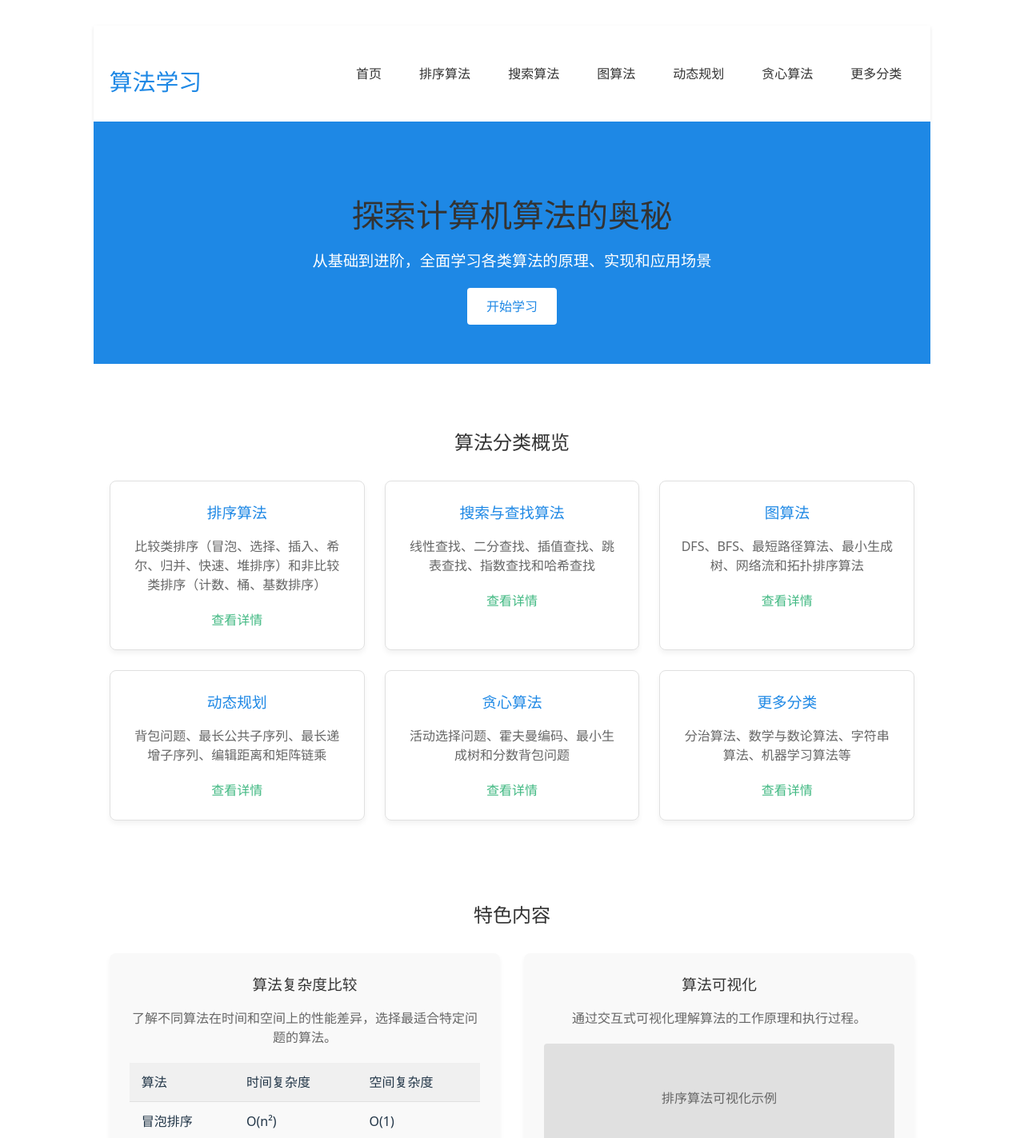
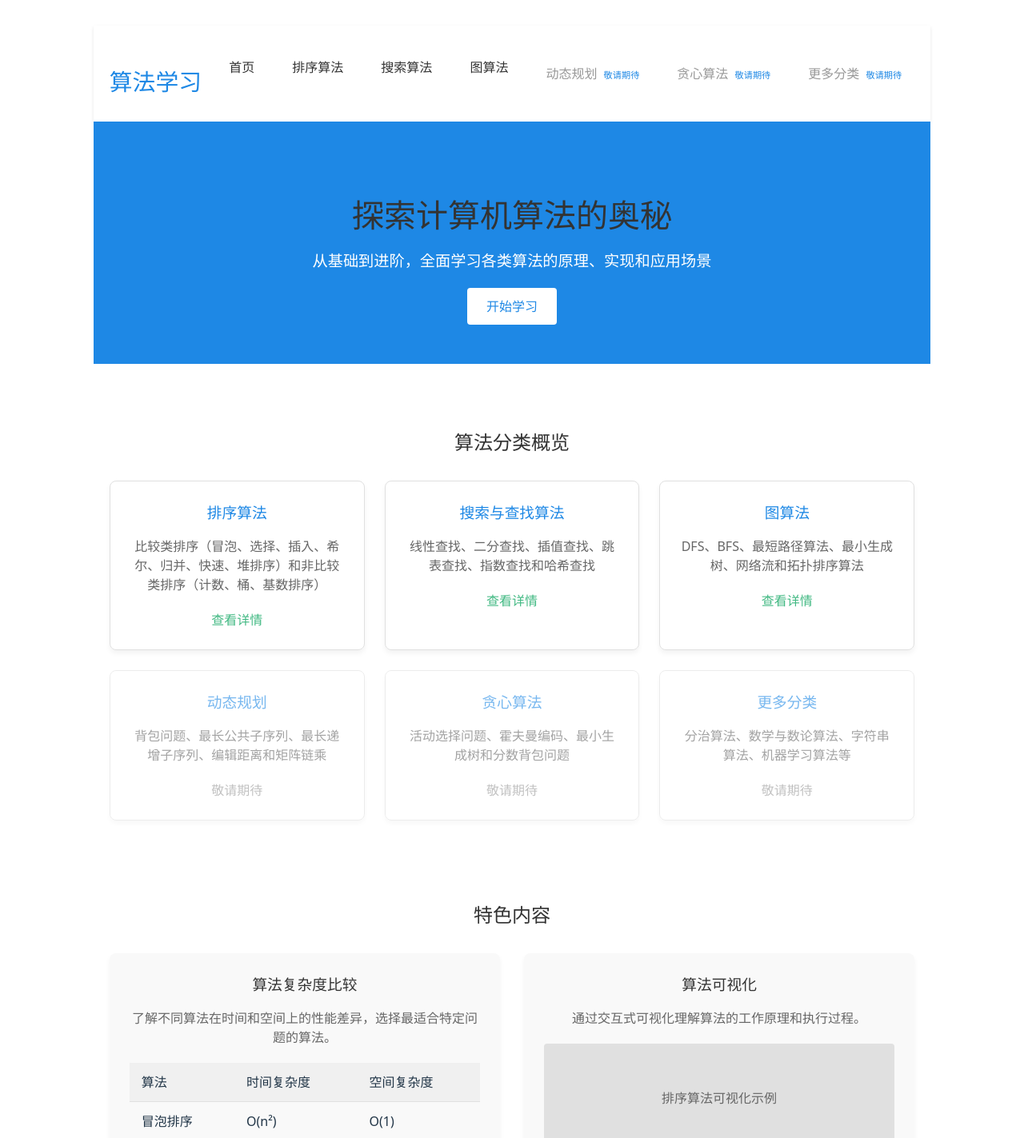
Before and after one commit to huangman881112/aiforip, a Vue app in the folder suanfa_vue/: page / in a window 1280 px wide. Shown: the top 1423 px of the page at 80% size. Built offline with nearby package versions, Linux system fonts and the light colour scheme.

Commit message:
fix(nav): disable placeholder categories with coming-soon, fix footer graph link
Ultraworked with [Sisyphus](https://github.com/code-yeongyu/oh-my-openagent)

Co-authored-by: Sisyphus <clio-agent@sisyphuslabs.ai>

```diff
--- a/suanfa_vue/src/App.vue
+++ b/suanfa_vue/src/App.vue
@@ -12,9 +12,9 @@
             <li><router-link to="/algorithms/sorting" active-class="active-link">排序算法</router-link></li>
             <li><router-link to="/algorithms/searching" active-class="active-link">搜索算法</router-link></li>
             <li><router-link to="/algorithms/graph" active-class="active-link">图算法</router-link></li>
-            <li><router-link to="/algorithms">动态规划</router-link></li>
-            <li><router-link to="/algorithms">贪心算法</router-link></li>
-            <li><router-link to="/algorithms">更多分类</router-link></li>
+            <li><span class="nav-disabled">动态规划 <small>敬请期待</small></span></li>
+            <li><span class="nav-disabled">贪心算法 <small>敬请期待</small></span></li>
+            <li><span class="nav-disabled">更多分类 <small>敬请期待</small></span></li>
           </ul>
         </nav>
       </div>
@@ -32,9 +32,9 @@
           <h4>快速链接</h4>
           <ul>
             <li><router-link to="/">首页</router-link></li>
-            <li><router-link to="/algorithms">排序算法</router-link></li>
+            <li><router-link to="/algorithms/sorting">排序算法</router-link></li>
             <li><router-link to="/algorithms/searching">搜索算法</router-link></li>
-            <li><router-link to="/algorithms">图算法</router-link></li>
+            <li><router-link to="/algorithms/graph">图算法</router-link></li>
             <li><router-link to="/about">关于我们</router-link></li>
           </ul>
         </div>
@@ -109,6 +109,20 @@
 .app-nav a.active-link {
   background-color: #1e88e5;
   color: white;
+}
+
+.nav-disabled {
+  color: #999;
+  cursor: not-allowed;
+  padding: 8px 16px;
+  border-radius: 4px;
+  display: inline-block;
+}
+
+.nav-disabled small {
+  font-size: 0.7em;
+  color: #1e88e5;
+  margin-left: 4px;
 }
 
 .app-main {
--- a/suanfa_vue/src/components/common/Home.vue
+++ b/suanfa_vue/src/components/common/Home.vue
@@ -7,7 +7,7 @@
     <section class="hero">
       <h1>探索计算机算法的奥秘</h1>
       <p>从基础到进阶，全面学习各类算法的原理、实现和应用场景</p>
-      <router-link to="/algorithms" class="btn-primary">开始学习</router-link>
+      <router-link to="/algorithms/sorting" class="btn-primary">开始学习</router-link>
     </section>
 
     <section class="algorithm-categories">
@@ -16,7 +16,7 @@
     <div class="category-card">
           <h3>排序算法</h3>
           <p>比较类排序（冒泡、选择、插入、希尔、归并、快速、堆排序）和非比较类排序（计数、桶、基数排序）</p>
-          <router-link to="/algorithms">查看详情</router-link>
+          <router-link to="/algorithms/sorting">查看详情</router-link>
         </div>
         <div class="category-card">
           <h3>搜索与查找算法</h3>
@@ -28,20 +28,20 @@
           <p>DFS、BFS、最短路径算法、最小生成树、网络流和拓扑排序算法</p>
           <router-link to="/algorithms/graph">查看详情</router-link>
         </div>
-        <div class="category-card">
+        <div class="category-card disabled-card">
           <h3>动态规划</h3>
           <p>背包问题、最长公共子序列、最长递增子序列、编辑距离和矩阵链乘</p>
-          <router-link to="/algorithms">查看详情</router-link>
+          <span class="card-disabled">敬请期待</span>
         </div>
-        <div class="category-card">
+        <div class="category-card disabled-card">
           <h3>贪心算法</h3>
           <p>活动选择问题、霍夫曼编码、最小生成树和分数背包问题</p>
-          <router-link to="/algorithms">查看详情</router-link>
+          <span class="card-disabled">敬请期待</span>
         </div>
-        <div class="category-card">
+        <div class="category-card disabled-card">
           <h3>更多分类</h3>
           <p>分治算法、数学与数论算法、字符串算法、机器学习算法等</p>
-          <router-link to="/algorithms">查看详情</router-link>
+          <span class="card-disabled">敬请期待</span>
         </div>
       </div>
     </section>
@@ -194,6 +194,16 @@
   text-decoration: underline;
 }
 
+.disabled-card {
+  opacity: 0.6;
+}
+
+.card-disabled {
+  color: #999;
+  cursor: not-allowed;
+  font-weight: 500;
+}
+
 .feature-grid {
   display: grid;
   grid-template-columns: repeat(auto-fit, minmax(300px, 1fr));
```
